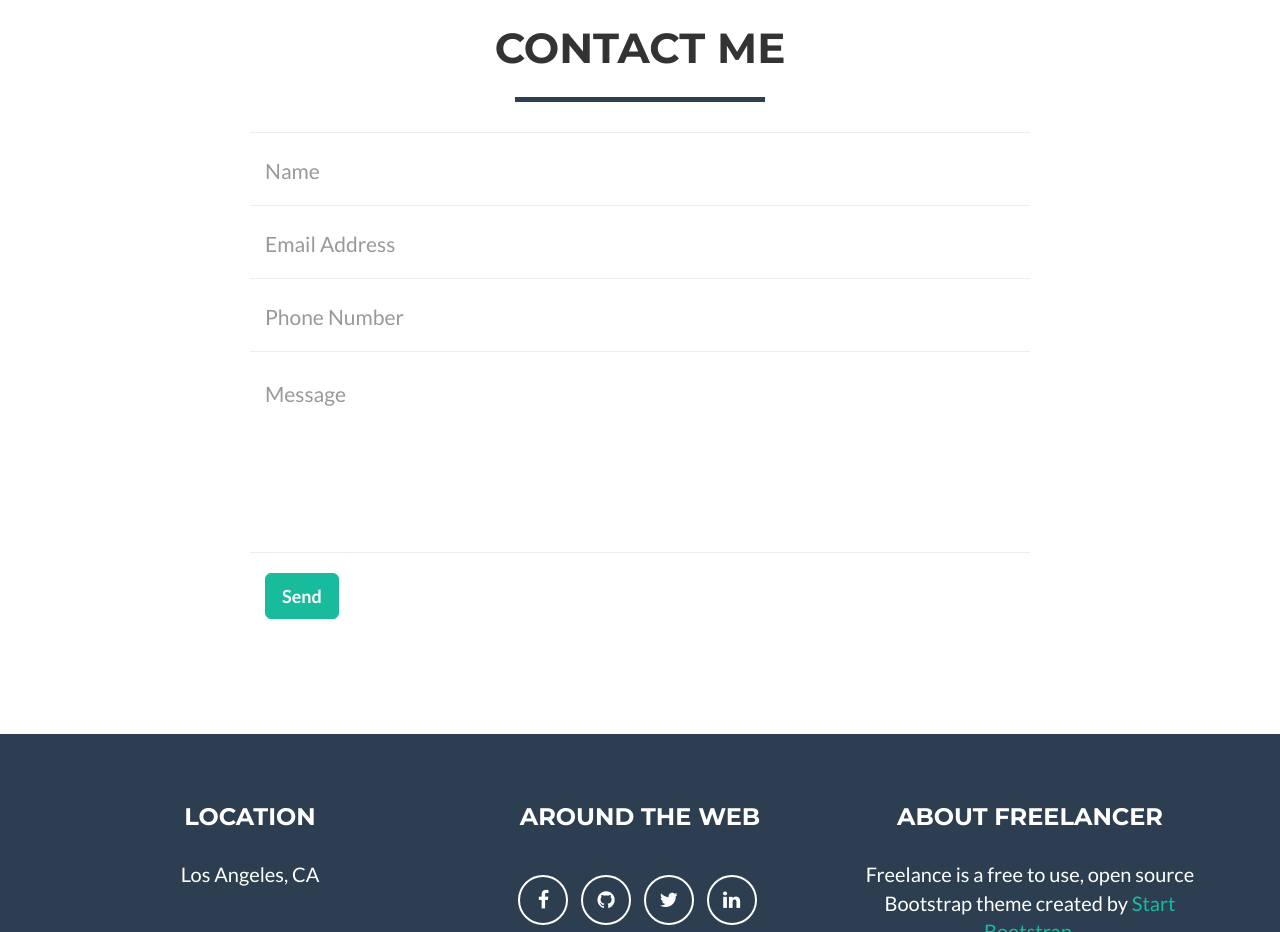
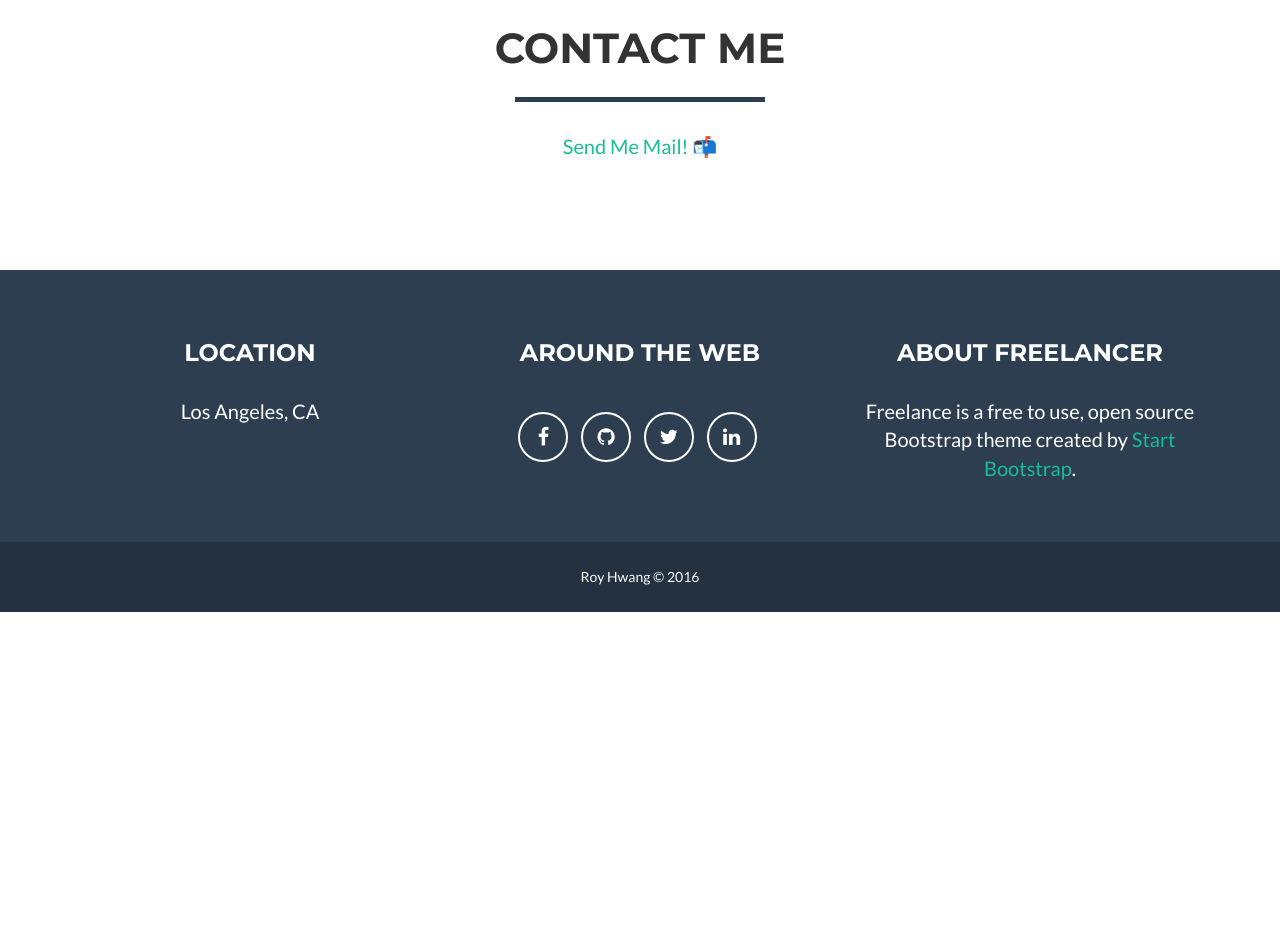
Before and after one commit to KnowledgeMC/knowledgemc.github.io, a website: page index.html in a window 1280 px wide. Shown: the part 2280-3212 px from the top of the page. After the commit the page ends 2892 px from the top, so only its background shows below. Drawn offline with nearby package versions, Linux system fonts and the light colour scheme.

Commit message:
Remove form, add email link in Contact section

```diff
--- a/css/freelancer.css
+++ b/css/freelancer.css
@@ -3,6 +3,10 @@
  * Copyright 2013-2016 Start Bootstrap
  * Licensed under MIT (https://github.com/BlackrockDigital/startbootstrap/blob/gh-pages/LICENSE)
  */
+#mail {
+  text-align: center;
+}
+
 body {
   font-family: 'Lato', 'Helvetica Neue', Helvetica, Arial, sans-serif;
   overflow-x: hidden;
--- a/index.html
+++ b/index.html
@@ -192,45 +192,9 @@
             </div>
             <div class="row">
                 <div class="col-lg-8 col-lg-offset-2">
-                    <!-- To configure the contact form email address, go to mail/contact_me.php and update the email address in the PHP file on line 19. -->
-                    <!-- The form should work on most web servers, but if the form is not working you may need to configure your web server differently. -->
-                    <form name="sentMessage" id="contactForm" novalidate>
-                        <div class="row control-group">
-                            <div class="form-group col-xs-12 floating-label-form-group controls">
-                                <label>Name</label>
-                                <input type="text" class="form-control" placeholder="Name" id="name" required data-validation-required-message="Please enter your name.">
-                                <p class="help-block text-danger"></p>
-                            </div>
-                        </div>
-                        <div class="row control-group">
-                            <div class="form-group col-xs-12 floating-label-form-group controls">
-                                <label>Email Address</label>
-                                <input type="email" class="form-control" placeholder="Email Address" id="email" required data-validation-required-message="Please enter your email address.">
-                                <p class="help-block text-danger"></p>
-                            </div>
-                        </div>
-                        <div class="row control-group">
-                            <div class="form-group col-xs-12 floating-label-form-group controls">
-                                <label>Phone Number</label>
-                                <input type="tel" class="form-control" placeholder="Phone Number" id="phone" required data-validation-required-message="Please enter your phone number.">
-                                <p class="help-block text-danger"></p>
-                            </div>
-                        </div>
-                        <div class="row control-group">
-                            <div class="form-group col-xs-12 floating-label-form-group controls">
-                                <label>Message</label>
-                                <textarea rows="5" class="form-control" placeholder="Message" id="message" required data-validation-required-message="Please enter a message."></textarea>
-                                <p class="help-block text-danger"></p>
-                            </div>
-                        </div>
-                        <br>
-                        <div id="success"></div>
-                        <div class="row">
-                            <div class="form-group col-xs-12">
-                                <button type="submit" class="btn btn-success btn-lg">Send</button>
-                            </div>
-                        </div>
-                    </form>
+                    <p id="mail">
+                    <a href="mailto:RoyHwang1204@gmail.com" target="_top">Send Me Mail! 📬</a>
+                    </p>
                 </div>
             </div>
         </div>
```
Also changed, not shown: css/freelancer.min.css.
